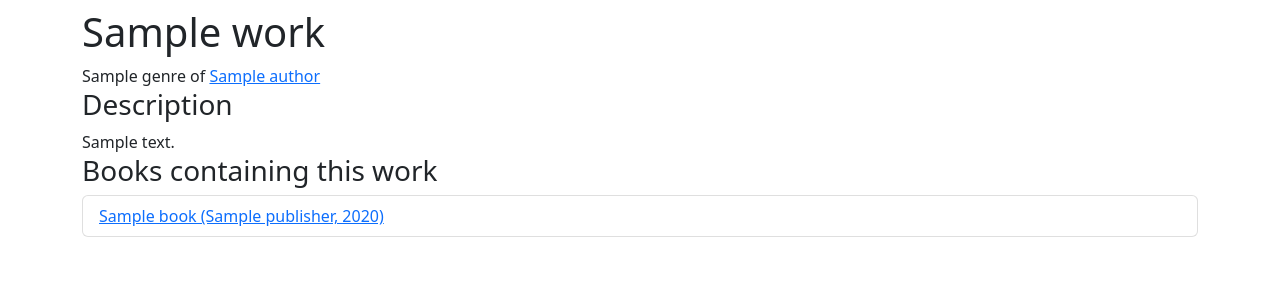
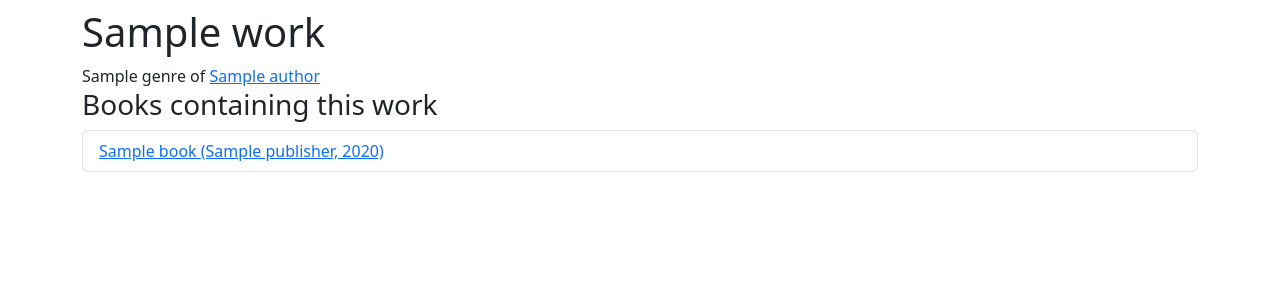
Before and after one commit to Walter-Kovacs/otus_library-django, a Django app: template library/books/templates/work/details.html in a window 1280 px wide. Shown: the part 56-356 px from the top of the page. Run offline with Django 4.2, Linux system fonts and the light colour scheme; the template is opened without the code that fills it: most values are stand-ins (such as "Sample title", 1, 10 or a date in 2020); some libraries are stand-ins or nearby versions.

Commit message:
Remove WrittenWork field 'description'.

```diff
--- a/library/books/forms.py
+++ b/library/books/forms.py
@@ -2,7 +2,6 @@ from django import forms
 
 from .models import (
     Author,
-    BookCopy,
     WrittenWork,
 )
 
@@ -37,7 +36,6 @@ class WrittenWorkForm(forms.ModelForm):
             'title',
             'authors',
             'genre',
-            'description',
         )
 
     @property
--- a/library/books/management/commands/createtestdata.py
+++ b/library/books/management/commands/createtestdata.py
@@ -65,12 +65,10 @@ class Command(BaseCommand):
             {
                 'title': 'The Call of the Wild',
                 'genre': cls.genres['Short novel'],
-                'description': 'A short adventure novel set in Yukon, Canada, during the 1890s Klondike Gold Rush.',
             },
             {
                 'title': 'White Fang',
                 'genre': cls.genres['Novel'],
-                'description': "White Fang is the name of the book's eponymous character, a wild wolfdog.",
             },
         ]
         for data in works_data:
@@ -111,7 +109,6 @@ class Command(BaseCommand):
             publisher=publisher,
             publishing_year=2022,
             abstract='Collection of novels',
-            amount=2,
         )
         cls.book_id = book.id
         print('book:', book.title)
@@ -124,7 +121,7 @@ class Command(BaseCommand):
     def show_created_data(cls):
         print('-' * 50)
         book = Book.objects.get(id=cls.book_id)
-        print(f'"{book.title}" ({book.abstract}), {book.publisher.name}, {book.publishing_year}, amount: {book.amount})')
+        print(f'"{book.title}" ({book.abstract}), {book.publisher.name}, {book.publishing_year}')
 
         for work in book.works.all():
             print(' ' * 4, f'"{work.title}", {work.genre.name}')
--- a/library/books/models.py
+++ b/library/books/models.py
@@ -16,7 +16,6 @@ class Genre(models.Model):
 class WrittenWork(models.Model):
     title = models.CharField(max_length=200)
     genre = models.ForeignKey(Genre, on_delete=models.PROTECT)
-    description = models.TextField(blank=True)
 
     class Meta:
         ordering = ('title', )
--- a/library/books/templates/work/details.html
+++ b/library/books/templates/work/details.html
@@ -18,8 +18,6 @@
       <a href="{% url 'author-details' pk=author.pk %}">{{ author.name }}</a>{% if not forloop.last %}, {% endif %}
     {% endfor %}
   </div>
-  <div class="h3">Description</div>
-  <div>{{ work.description }}</div>
   <div class="h3">Books containing this work</div>
   <ul class="list-group">
     {% for book in work.book_set.all %}
```
Also changed, not shown: library/books/migrations/0005_remove_writtenwork_description.py (added), library/users/migrations/0006_alter_librarian_options_alter_reader_options.py (added).
